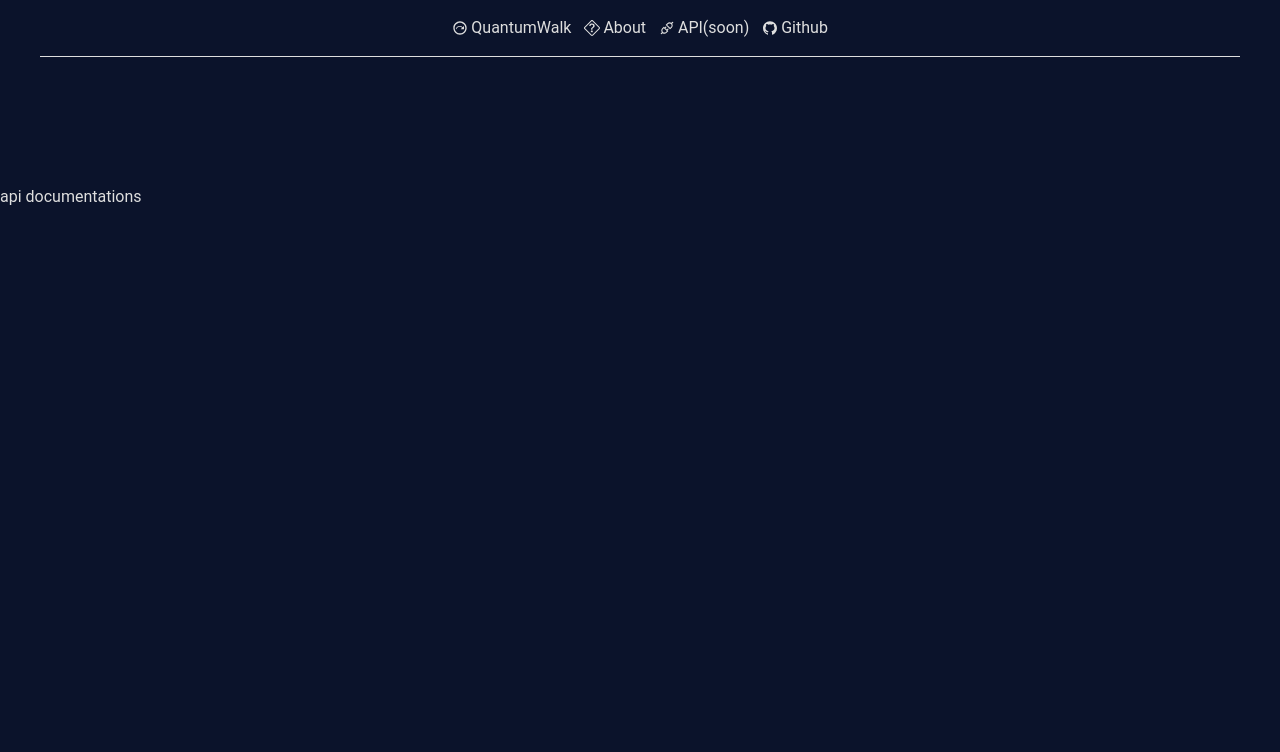
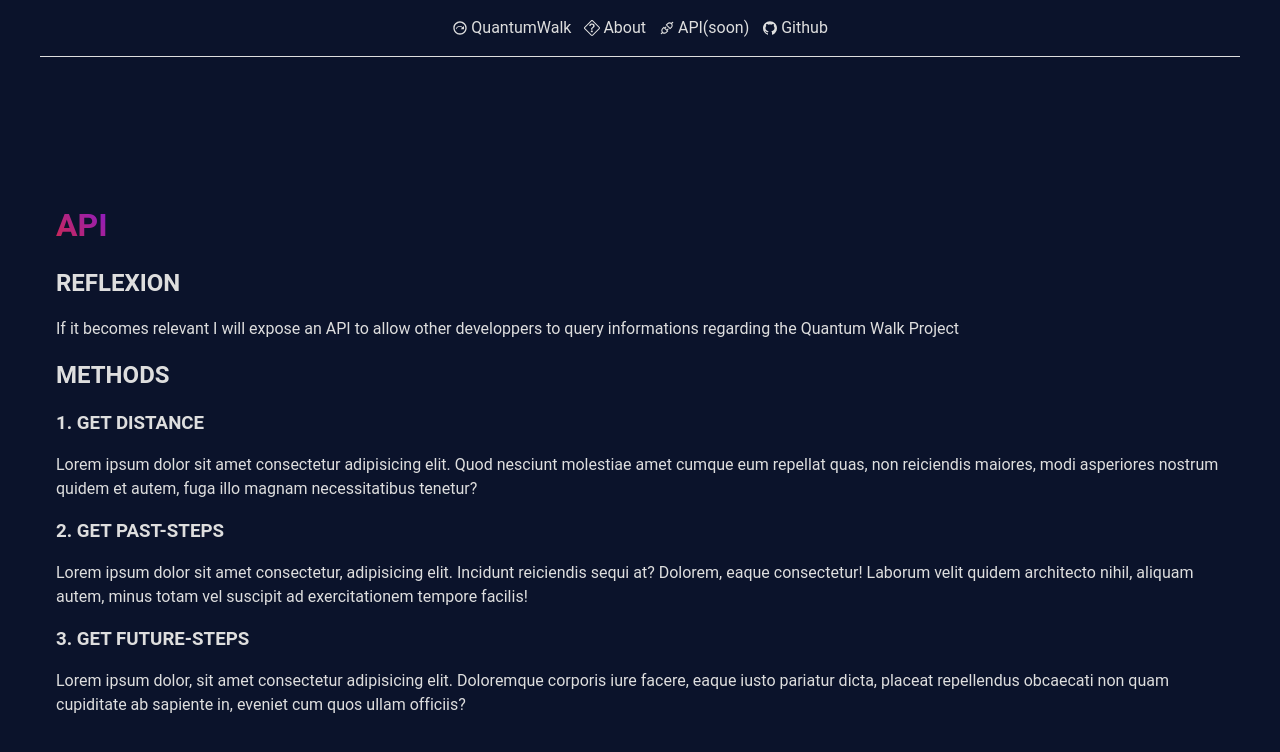
Before and after one commit to PierreBou91/quantum-walk, a Next.js app: page /api-doc in a window 1280 px wide. Shown: the top 752 px of the page. Built offline with nearby package versions, Linux system fonts and the light colour scheme.

Commit message:
feat: about and API page structure defined

```diff
--- a/pages/api-doc.tsx
+++ b/pages/api-doc.tsx
@@ -4,7 +4,18 @@ type Props = {}
 
 const apiDoc = (props: Props) => {
 	return (
-		<div>api documentations</div>
+		<div className='container text-separators'>
+			<h1>API</h1>
+			<h2>Reflexion</h2>
+			<p>If it becomes relevant I will expose an API to allow other developpers to query informations regarding the Quantum Walk Project</p>
+			<h2>Methods</h2>
+			<h3>1. GET distance</h3>
+			<p>Lorem ipsum dolor sit amet consectetur adipisicing elit. Quod nesciunt molestiae amet cumque eum repellat quas, non reiciendis maiores, modi asperiores nostrum quidem et autem, fuga illo magnam necessitatibus tenetur?</p>
+			<h3>2. GET past-steps</h3>
+			<p>Lorem ipsum dolor sit amet consectetur, adipisicing elit. Incidunt reiciendis sequi at? Dolorem, eaque consectetur! Laborum velit quidem architecto nihil, aliquam autem, minus totam vel suscipit ad exercitationem tempore facilis!</p>
+			<h3>3. GET future-steps</h3>
+			<p>Lorem ipsum dolor, sit amet consectetur adipisicing elit. Doloremque corporis iure facere, eaque iusto pariatur dicta, placeat repellendus obcaecati non quam cupiditate ab sapiente in, eveniet cum quos ullam officiis?</p>
+		</div>
 	)
 }
 
--- a/styles/Home.module.css
+++ b/styles/Home.module.css
@@ -4,7 +4,7 @@
 	text-align: center;
 	padding-block: 2rem;
 	width: auto;
-	font-size: clamp(0.5rem, 1.5rem, 1.5rem);
+	font-size: clamp(0.5rem, 1.4rem, 1.4rem);
 	display: flex;
 	justify-content: center;
 }
--- a/styles/globals.css
+++ b/styles/globals.css
@@ -114,3 +114,11 @@ a {
   margin-inline:auto;
   padding:1rem;
 }
+
+.text-separators {
+  display: flex;
+  flex-direction: column;
+  align-items: flex-start;
+  justify-content: center;
+  gap: 1rem;
+}
```
Also changed, not shown: pages/about.tsx (+9 -1 lines).
